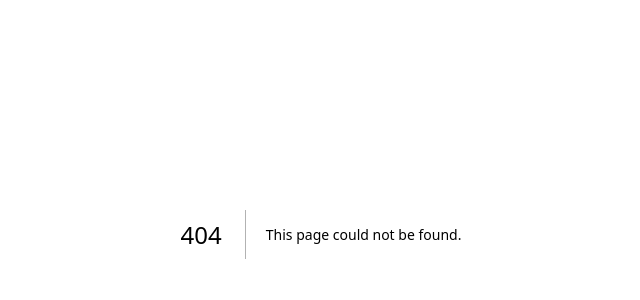
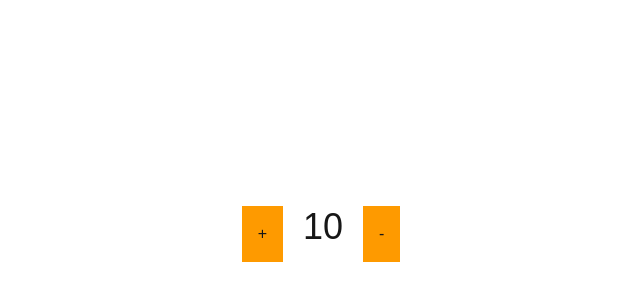
Before and after one commit to bikash-sarker-dev/redux-tool-kit, a Next.js app: page /counters in a window 1280 px wide. Before the commit this address had no page. Shown: the part 166-466 px from the top of the page, without its empty margins (319-959 px from the left). Built offline with nearby package versions, Linux system fonts and the light colour scheme.

Commit message:
the readmi file  content add

```diff
--- /dev/null
+++ b/src/app/ProviderStore.jsx
@@ -0,0 +1,14 @@
+"use client";
+import createStores from "@/lib/store/store";
+import { useRef } from "react";
+import { Provider } from "react-redux";
+
+const ProviderStore = ({ children }) => {
+  const myStoreRef = useRef(undefined);
+  if (!myStoreRef.current) {
+    myStoreRef.current = createStores();
+  }
+  return <Provider store={myStoreRef.current}>{children}</Provider>;
+};
+
+export default ProviderStore;
--- /dev/null
+++ b/src/app/counters/page.jsx
@@ -0,0 +1,31 @@
+"use client";
+
+import { dec, inc } from "@/features/counter/counterSlice";
+import { useDispatch, useSelector } from "react-redux";
+
+const CounterPage = () => {
+  const dispatch = useDispatch();
+  const defaultValue = useSelector((state) => state.counter.value);
+  console.log(defaultValue);
+  return (
+    <div className="flex justify-center items-center h-screen">
+      <div className="space-x-5">
+        <button
+          onClick={() => dispatch(inc(5))}
+          className="bg-amber-500 p-4 cursor-pointer"
+        >
+          +
+        </button>
+        <span className="text-4xl">{defaultValue}</span>
+        <button
+          onClick={() => dispatch(dec())}
+          className="bg-amber-500 p-4 cursor-pointer"
+        >
+          -
+        </button>
+      </div>
+    </div>
+  );
+};
+
+export default CounterPage;
--- a/src/app/layout.js
+++ b/src/app/layout.js
@@ -1,5 +1,6 @@
 import { Geist, Geist_Mono } from "next/font/google";
 import "./globals.css";
+import ProviderStore from "./ProviderStore";
 
 const geistSans = Geist({
   variable: "--font-geist-sans",
@@ -22,7 +23,7 @@ export default function RootLayout({ children }) {
       <body
         className={`${geistSans.variable} ${geistMono.variable} antialiased`}
       >
-        {children}
+        <ProviderStore>{children}</ProviderStore>
       </body>
     </html>
   );
--- /dev/null
+++ b/src/app/products/[id]/page.jsx
@@ -0,0 +1,17 @@
+"use client";
+
+import { useGetSingleProductQuery } from "@/features/prodcut/productSplitting";
+import { useParams } from "next/navigation";
+
+const ProductDetails = () => {
+  const { id } = useParams();
+  const { data, isLoading } = useGetSingleProductQuery(id);
+
+  if (isLoading) {
+    return <h2>loading.........</h2>;
+  }
+  console.log(data.data);
+  return <div>{JSON.stringify(data.data)}</div>;
+};
+
+export default ProductDetails;
--- /dev/null
+++ b/src/app/products/page.jsx
@@ -0,0 +1,27 @@
+"use client";
+
+import { useGetProductQuery } from "@/features/prodcut/productSplitting";
+import Link from "next/link";
+
+const ProductPage = () => {
+  const { data, isError, isLoading } = useGetProductQuery("unf");
+  if (isLoading) {
+    return <h1>Loading........</h1>;
+  }
+  console.log(data?.data);
+  //   let imgCatch = data.data.images[0];
+  return (
+    <div className=" grid grid-cols-3 gap-5">
+      {data.data.map((product) => (
+        <div className="border p-3" key={product.id}>
+          <h3>{product.productName}</h3>
+          <Link className="bg-amber-400" href={`/products/${product.id}`}>
+            Details
+          </Link>
+        </div>
+      ))}
+    </div>
+  );
+};
+
+export default ProductPage;
--- /dev/null
+++ b/src/features/counter/counterSlice.js
@@ -0,0 +1,20 @@
+import { createSlice } from "@reduxjs/toolkit";
+
+const counterReducerSlice = createSlice({
+  name: "counter",
+  initialState: {
+    value: 10,
+  },
+  reducers: {
+    inc: function (state, action) {
+      state.value += action.payload;
+    },
+    dec: function (state, action) {
+      state.value -= 1;
+    },
+  },
+});
+
+export const { inc, dec } = counterReducerSlice.actions;
+
+export default counterReducerSlice.reducer;
--- /dev/null
+++ b/src/features/prodcut/productApiFetch.js
@@ -0,0 +1,7 @@
+import { createApi, fetchBaseQuery } from "@reduxjs/toolkit/query/react";
+
+export const productApi = createApi({
+  reducerPath: "productApi",
+  baseQuery: fetchBaseQuery({ baseUrl: "https://code-commando.com" }),
+  endpoints: (build) => ({}),
+});
--- /dev/null
+++ b/src/features/prodcut/productSplitting.js
@@ -0,0 +1,28 @@
+import { productApi } from "./productApiFetch";
+
+const reUseProductApi = productApi.injectEndpoints({
+  endpoints: (build) => ({
+    getProduct: build.query({
+      query: () => "/api/v1/products",
+    }),
+    getSingleProduct: build.query({
+      query: (id) => `/api/v1/products/${id}`,
+    }),
+    postProduct: build.mutation({
+      query: (productCatch) => ({
+        url: "/api/v1/products",
+        method: "POST",
+        body: productCatch,
+        headers: {
+          "Content-Type": "application/json",
+        },
+      }),
+    }),
+  }),
+});
+
+export const {
+  useGetProductQuery,
+  useGetSingleProductQuery,
+  usePostProductMutation,
+} = reUseProductApi;
--- /dev/null
+++ b/src/lib/store/store.js
@@ -0,0 +1,15 @@
+import { productApi } from "@/features/prodcut/productApiFetch";
+import { configureStore } from "@reduxjs/toolkit";
+import counterReducer from "../../features/counter/counterSlice";
+const createStores = () => {
+  return configureStore({
+    reducer: {
+      counter: counterReducer,
+      [productApi.reducerPath]: productApi.reducer,
+    },
+    middleware: (getDefaultMiddleware) =>
+      getDefaultMiddleware().concat(productApi.middleware),
+  });
+};
+
+export default createStores;
```
Also changed, not shown: package.json (+5 -3 lines), 2 other files (tests, documents, lock files or other folders).
